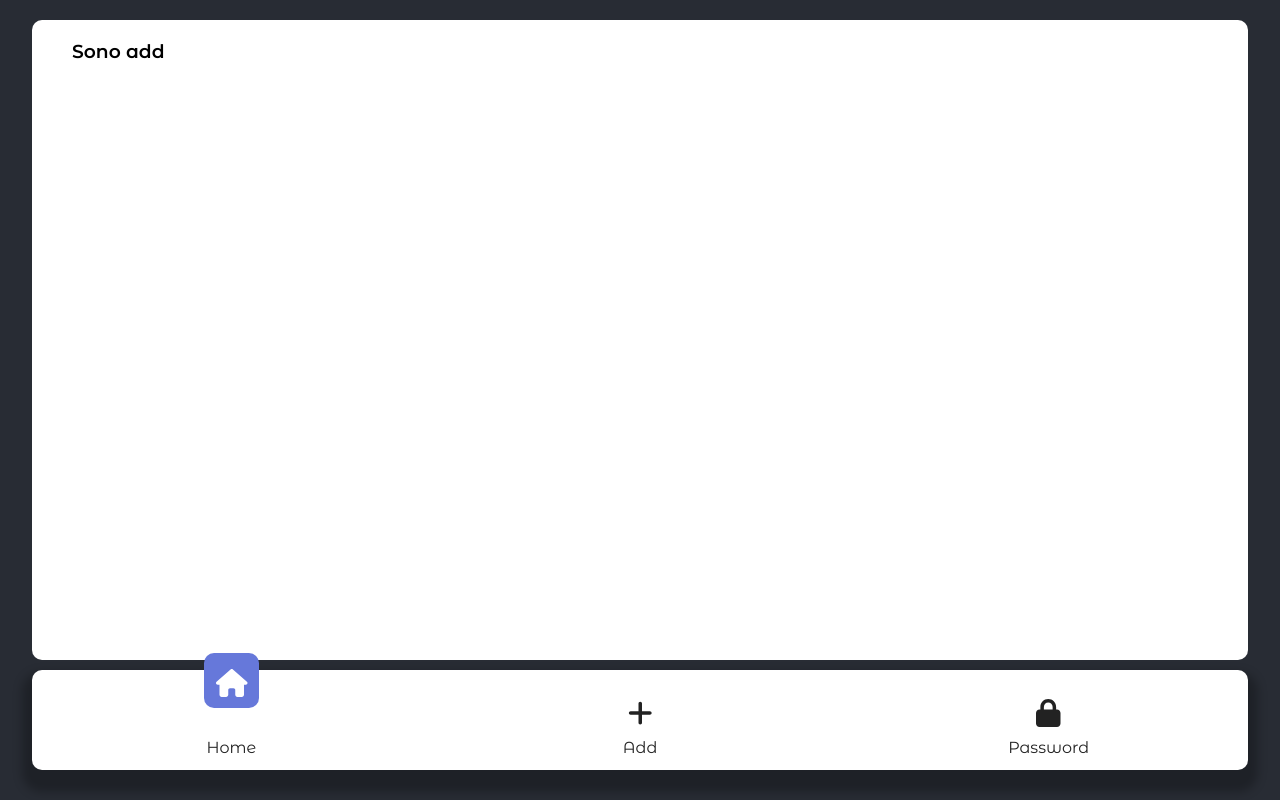
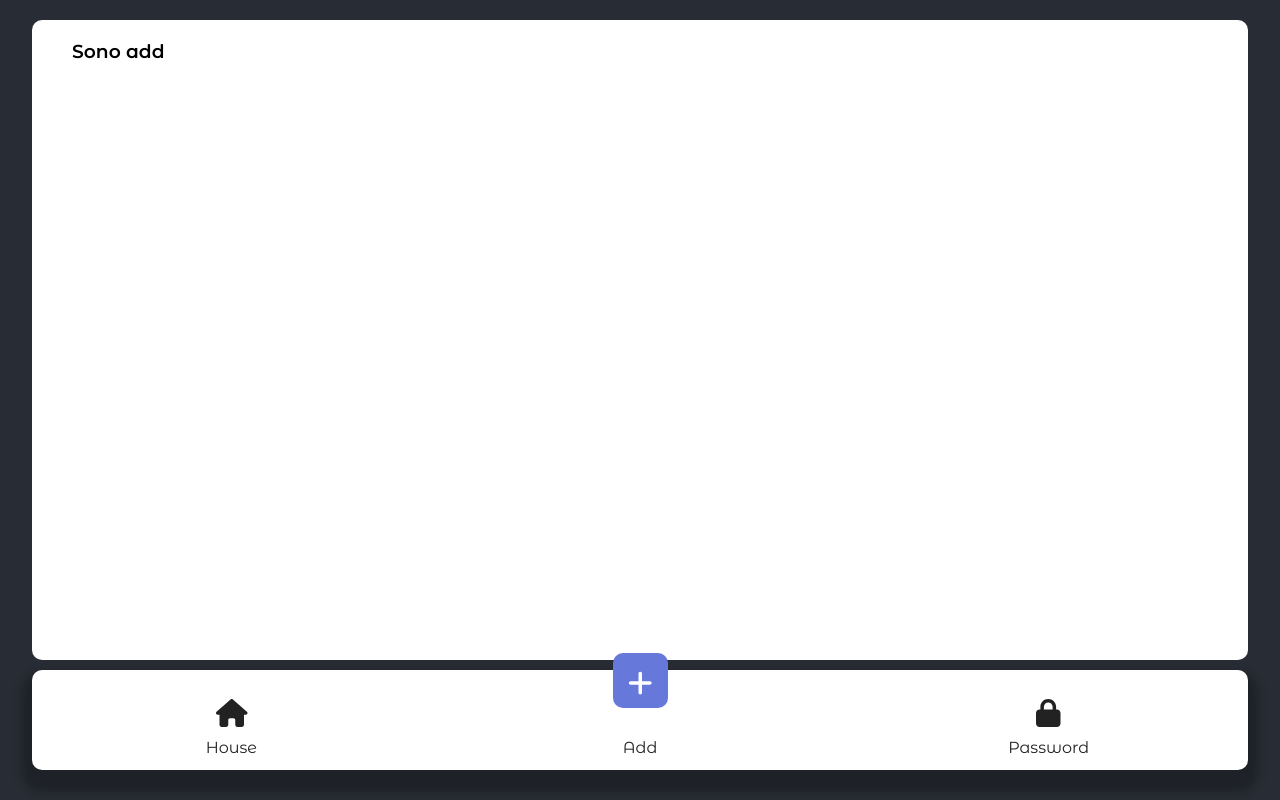
Before and after one commit to lucfumagalli/password-organizer, a React (Create React App) app: page /password-organizer/add in a window 1280 px wide. Built offline with nearby package versions, Linux system fonts and the light colour scheme.

Commit message:
navbar completed

```diff
--- a/src/App.js
+++ b/src/App.js
@@ -16,7 +16,7 @@ function App() {
       <section className="content">
         <div className="inside_content">
           <Routes className="inside_content">
-            <Route path='/password-organizer' exact element={<Home/>} />
+            <Route path='/password-organizer/home' exact element={<Home/>} />
             <Route path='/password-organizer/add' exact element={<Add/>} />
             <Route path='/password-organizer/password'exact element={<Password/>} />
           </Routes>
--- a/src/component/navbar/nav.js
+++ b/src/component/navbar/nav.js
@@ -1,6 +1,6 @@
 // import { useState } from "react";
 import "./style.css"
-import { Link } from "react-router-dom"
+import { NavLink, Link } from "react-router-dom"
 import { FontAwesomeIcon } from "@fortawesome/react-fontawesome"
 
 
@@ -10,43 +10,43 @@ import { FontAwesomeIcon } from "@fortawesome/react-fontawesome"
 //         item.classList.add("active");
 // };
 export function Navigation(){
-    const listItems = document.getElementsByClassName('list-item');
-    for(let item of listItems){
-        item.addEventListener("click", function(){
-            console.log('clicccc')
-            let current = document.getElementsByClassName('active');
-            current[0].className = current[0].className.replace('active','');
-            this.className += ' active';
-        })
-    }
+    // const listItems = document.getElementsByClassName('list-item');
+    // for(let item of listItems){
+    //     item.addEventListener("click", function(){
+    //         console.log('clicccc')
+    //         let current = document.getElementsByClassName('active');
+    //         current[0].className = current[0].className.replace('active','');
+    //         this.className += ' active';
+    //     })
+    // }
 
     return (
         <nav>
             <div className="navigation">
                 <ul>
-                    <li className="list-item active">
-                        <Link id="home_link" to="/password-organizer">
+                <li className="list-item">
+                        <NavLink activeClassName="active" to="/password-organizer/home">
                             <span className="icon">
-                                <FontAwesomeIcon icon="fa-solid fa-house" />
+                                <FontAwesomeIcon icon="fa-solid fa-house"/>
                             </span>
-                            <span className="text">Home</span>
-                        </Link>
+                            <span className="text">House</span>
+                        </NavLink>
                     </li>
                     <li className="list-item">
-                        <Link id="add_link" to="/password-organizer/add">
+                        <NavLink activeClassName="active" to="/password-organizer/add">
                             <span className="icon">
                                 <FontAwesomeIcon icon="fa-solid fa-plus"/>
                             </span>
                             <span className="text">Add</span>
-                        </Link>
+                        </NavLink>
                     </li>
                     <li className="list-item">
-                        <Link id="psw_link" to="/password-organizer/password">
+                        <NavLink activeClassName="active" to="/password-organizer/password">
                             <span className="icon">
                                 <FontAwesomeIcon icon="fa-solid fa-lock"/>
                             </span>
                             <span className="text">Password</span>
-                        </Link>
+                        </NavLink>
                     </li>
                 </ul>
             </div>
--- a/src/component/navbar/style.css
+++ b/src/component/navbar/style.css
@@ -41,7 +41,7 @@ nav {
   transition: 0.5s;
 }
 
-.navigation ul li.active a .icon{
+.navigation ul li a.active .icon{
   transform: translateY(-30px);
 }
 
@@ -71,7 +71,7 @@ nav {
   color: #222;
 }
 
-.navigation ul li.active a .icon {
+.navigation ul li a.active .icon {
   color: #fff;
   background: #6678da;
 }
```
